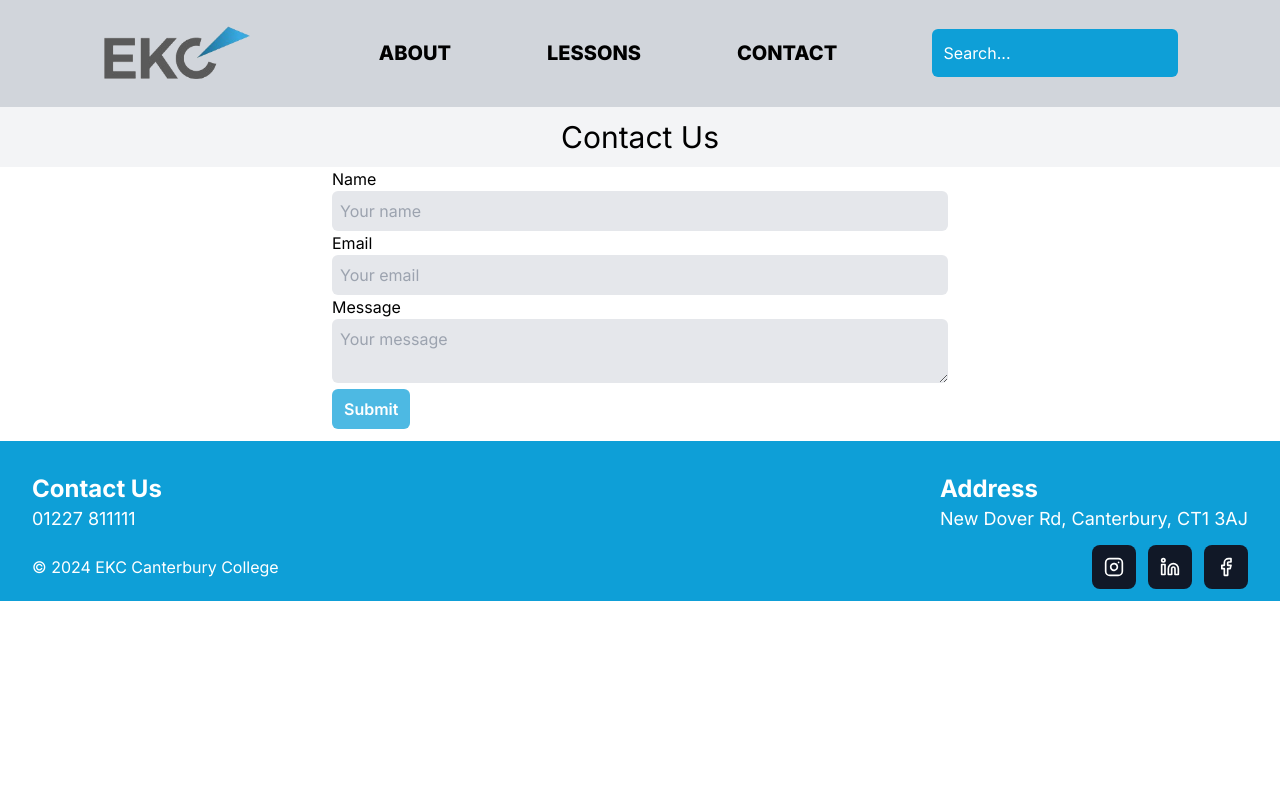
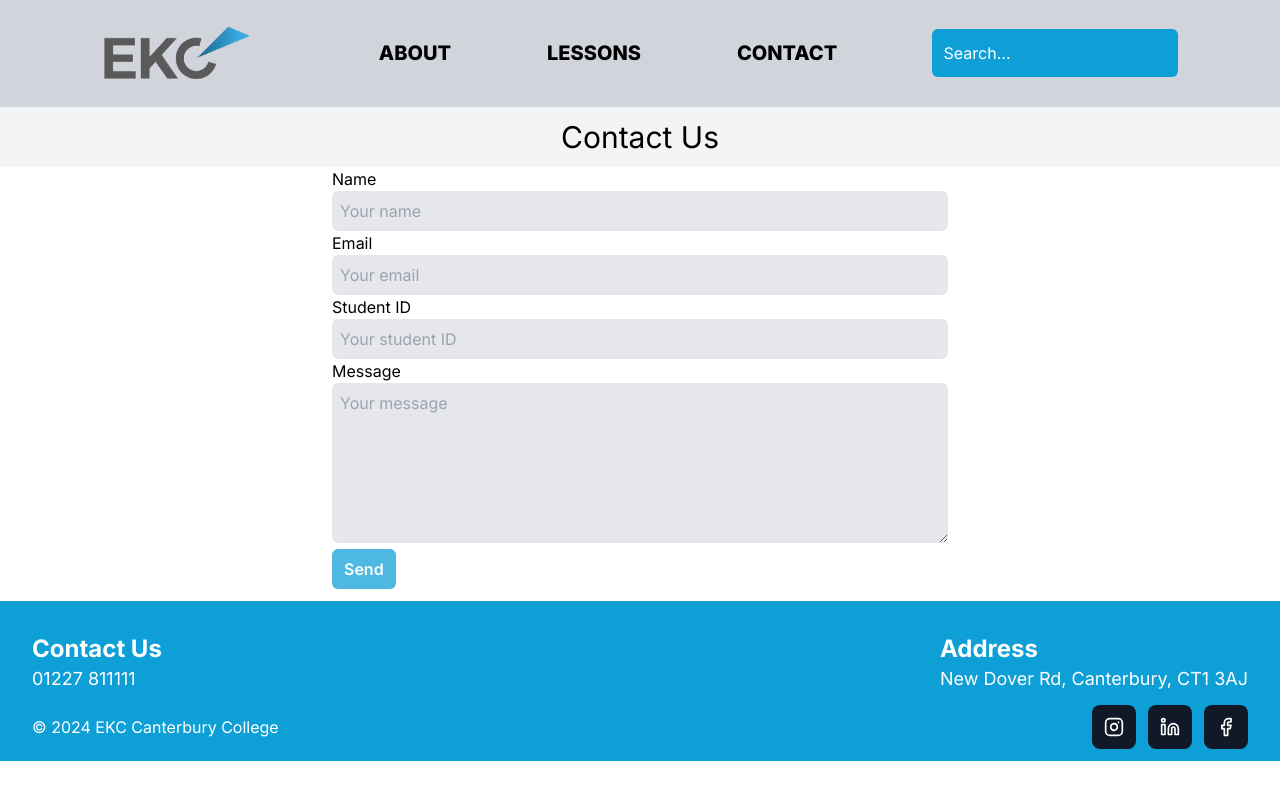
Before and after one commit to NetSpud/college, a Next.js app: page /contact in a window 1280 px wide. Built offline with nearby package versions, Linux system fonts and the light colour scheme.

Commit message:
added student ID to form + loading spinner + page title + meta tags

```diff
--- a/src/app/contact/page.tsx
+++ b/src/app/contact/page.tsx
@@ -1,3 +1,5 @@
+"use client";
+import { useState } from "react";
 function App() {
   return (
     <div>
@@ -10,7 +12,18 @@ function App() {
   );
 }
 
+function Spinner() {
+  return (
+    <svg className="animate-spin h-8 w-8 block" xmlns="http://www.w3.org/2000/svg" fill="none" viewBox="0 0 24 24">
+      <circle className="opacity-25" cx="12" cy="12" r="10" stroke="currentColor" stroke-width="4"></circle>
+      <path className="opacity-75" fill="currentColor" d="M4 12a8 8 0 018-8V0C5.373 0 0 5.373 0 12h4zm2 5.291A7.962 7.962 0 014 12H0c0 3.042 1.135 5.824 3 7.938l3-2.647z"></path>
+    </svg>
+  );
+}
+
 function Form() {
+  const [loading, setLoading] = useState(false);
+
   return (
     <form>
       <div>
@@ -22,11 +35,17 @@ function Form() {
         <input type="email" id="email" name="email" placeholder="Your email" className="w-full bg-gray-200 rounded-md p-2 focus:outline-none" />
       </div>
       <div>
+        <label htmlFor="studentID">Student ID</label>
+        <input type="text" id="studentID" name="student_ID" placeholder="Your student ID" className="w-full bg-gray-200 rounded-md p-2 focus:outline-none" />
+      </div>
+      <div>
         <label htmlFor="message">Message</label>
-        <textarea id="message" name="message" placeholder="Your message" className="w-full bg-gray-200 rounded-md p-2 focus:outline-none"></textarea>
+        <textarea id="message" rows={6} name="message" placeholder="Your message" className="w-full bg-gray-200 rounded-md p-2 focus:outline-none"></textarea>
       </div>
-
-      <button className="px-3 py-2 rounded-md text-white font-semibold bg-ekc-b1 hover:bg-ekc-b2 duration-300">Submit</button>
+      <button type="button" onClick={() => setLoading(!loading)} className="px-3 py-2 rounded-md text-white flex gap-3 items-center font-semibold bg-ekc-b1 hover:bg-ekc-b2 duration-300">
+        {loading && <Spinner />}
+        <span className="inline-block">Send</span>
+      </button>
     </form>
   );
 }
--- a/src/app/layout.tsx
+++ b/src/app/layout.tsx
@@ -7,8 +7,14 @@ import Footer from "./components/footer";
 const inter = Inter({ subsets: ["latin"] });
 
 export const metadata: Metadata = {
-  title: "Create Next App",
-  description: "Generated by create next app",
+  title: "Canterbury Collge | Introduction to JavaScript",
+  description: "Created By Edward Morris, Introduction to JavaScript, Canterbury College, 2024",
+  keywords: "JavaScript, Canterbury College, 2024, Coding, Programming, Web Development, Introduction to JavaScript",
+  authors: [
+    {
+      name: "Edward Morris",
+    },
+  ],
 };
 
 function Header() {
```
